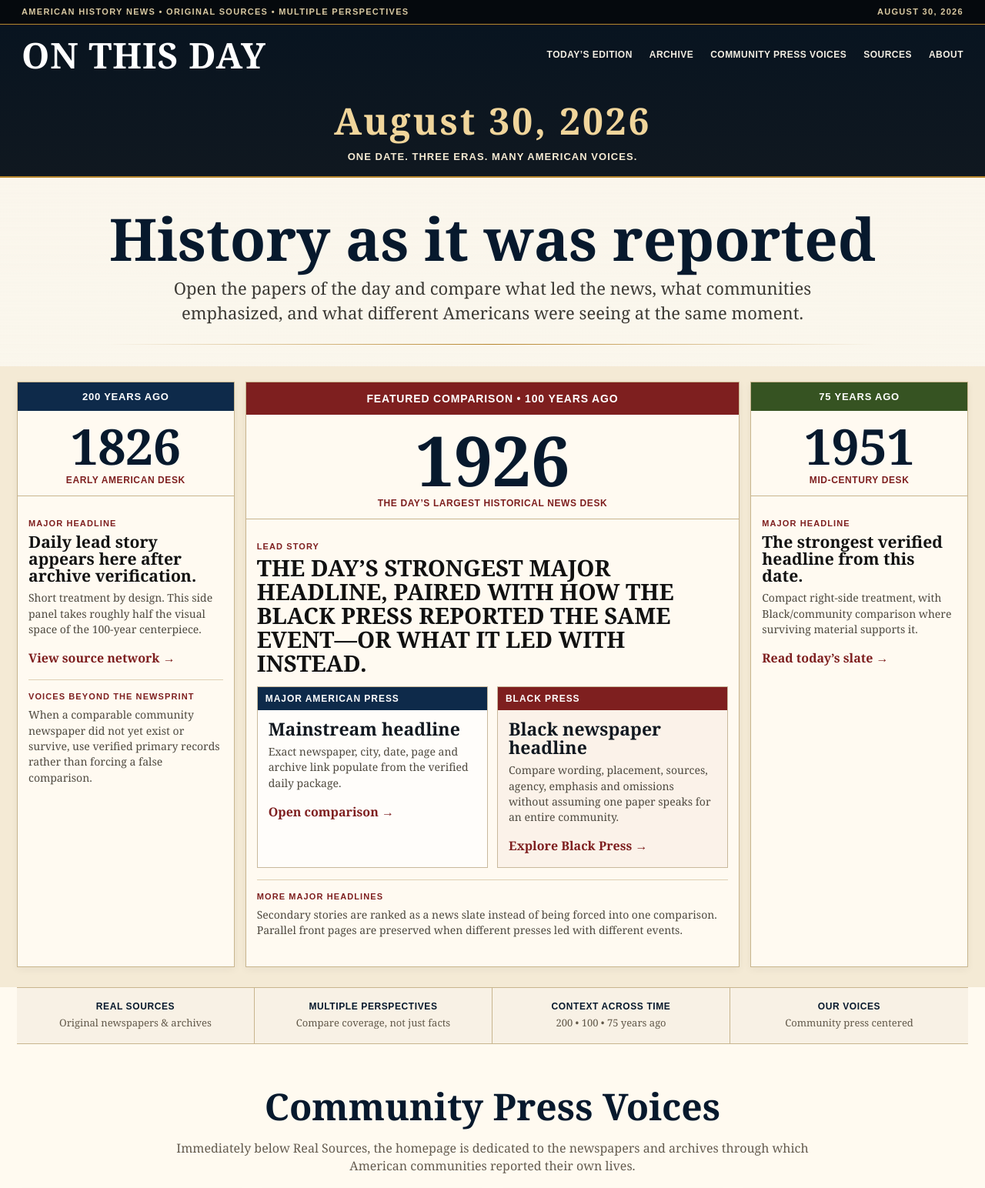
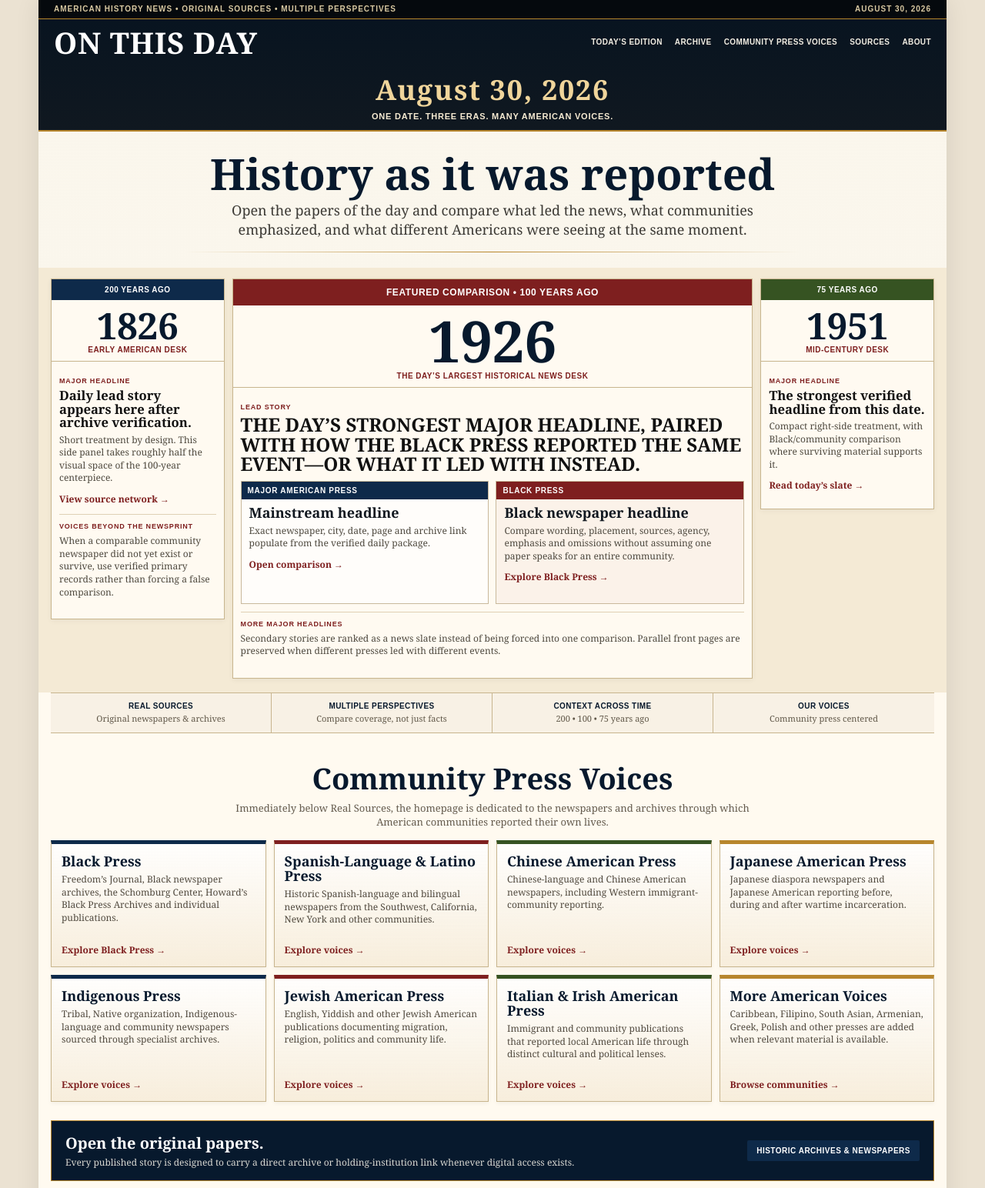
Before and after one commit to aunt-nancy/On-This-Day-TV, a plain HTML site: page index.html in a window 1280 px wide. Shown: the top 1544 px of the page at 77% size. Drawn offline with Linux system fonts and the light colour scheme.

Commit message:
Add files via upload

```diff
--- a/assets/styles.css
+++ b/assets/styles.css
@@ -1,3 +1,4 @@
+
 :root{
   --ink:#111820;
   --navy:#0e2a4a;
@@ -9,129 +10,576 @@
   --paper2:#fffaf0;
   --line:#c8b58e;
   --muted:#6f6658;
-  --shadow:0 12px 34px rgba(18,19,24,.16);
+  --shadow:0 8px 24px rgba(18,19,24,.14);
 }
 *{box-sizing:border-box}
 html{scroll-behavior:smooth}
-body{margin:0;background:#ebe2d2;color:var(--ink);font-family:Georgia,'Times New Roman',serif;line-height:1.45}
+body{margin:0;background:#ebe2d2;color:var(--ink);font-family:Georgia,'Times New Roman',serif;line-height:1.38}
 a{color:inherit}
-.shell{max-width:1440px;margin:0 auto;background:var(--paper2);min-height:100vh;box-shadow:0 0 40px rgba(0,0,0,.10)}
-.topbar{display:flex;justify-content:space-between;gap:20px;padding:9px 28px;background:#05090d;color:#d9c9a2;border-bottom:1px solid var(--gold);font:700 11px/1.2 Arial,sans-serif;letter-spacing:.12em;text-transform:uppercase}
-.masthead{background:linear-gradient(180deg,#081420 0%,#101820 100%);color:#fff;border-bottom:2px solid var(--gold)}
-.navrow{display:flex;align-items:center;justify-content:space-between;gap:24px;padding:18px 28px}
-.brand{text-decoration:none;color:#fff;font-weight:800;font-size:clamp(28px,3.6vw,50px);line-height:.95;letter-spacing:.02em;font-variant:small-caps}
-.nav{display:flex;gap:22px;flex-wrap:wrap;justify-content:flex-end;font:700 12px Arial,sans-serif;text-transform:uppercase;letter-spacing:.04em}
-.nav a{text-decoration:none;color:#f3eee3;border-bottom:2px solid transparent;padding:7px 0}
+
+.shell{
+  max-width:1180px;
+  margin:0 auto;
+  background:var(--paper2);
+  min-height:100vh;
+  box-shadow:0 0 30px rgba(0,0,0,.09)
+}
+
+.topbar{
+  display:flex;
+  justify-content:space-between;
+  gap:16px;
+  padding:6px 20px;
+  background:#05090d;
+  color:#d9c9a2;
+  border-bottom:1px solid var(--gold);
+  font:700 10px/1.2 Arial,sans-serif;
+  letter-spacing:.1em;
+  text-transform:uppercase
+}
+
+.masthead{
+  background:linear-gradient(180deg,#081420 0%,#101820 100%);
+  color:#fff;
+  border-bottom:2px solid var(--gold)
+}
+
+.navrow{
+  display:flex;
+  align-items:center;
+  justify-content:space-between;
+  gap:18px;
+  padding:12px 20px
+}
+
+.brand{
+  text-decoration:none;
+  color:#fff;
+  font-weight:800;
+  font-size:clamp(24px,3vw,40px);
+  line-height:.95;
+  letter-spacing:.02em;
+  font-variant:small-caps
+}
+
+.nav{
+  display:flex;
+  gap:16px;
+  flex-wrap:wrap;
+  justify-content:flex-end;
+  font:700 10px Arial,sans-serif;
+  text-transform:uppercase;
+  letter-spacing:.04em
+}
+
+.nav a{
+  text-decoration:none;
+  color:#f3eee3;
+  border-bottom:2px solid transparent;
+  padding:5px 0
+}
 .nav a:hover{border-color:var(--gold);color:#fff}
-.datebar{text-align:center;font-size:clamp(27px,4vw,48px);font-weight:700;letter-spacing:.06em;padding:10px 24px 0;color:#f0d59b}
-.tagline{text-align:center;margin:4px 0 18px;color:#f5ead2;text-transform:uppercase;font:700 13px Arial,sans-serif;letter-spacing:.08em}
-.hero{position:relative;padding:42px 32px 28px;text-align:center;background:
-  linear-gradient(rgba(250,246,236,.86),rgba(250,246,236,.94)),
-  repeating-linear-gradient(0deg,rgba(61,44,20,.035) 0 1px,transparent 1px 4px)}
-.hero h1,.page-title h1{font-size:clamp(38px,6vw,76px);line-height:.98;margin:0 0 12px;color:var(--navy2)}
-.hero p,.page-title p{max-width:900px;margin:0 auto;color:#3c3a35;font-size:clamp(16px,1.8vw,22px)}
-.rule{height:1px;background:linear-gradient(90deg,transparent,var(--gold),transparent);margin:24px auto 0;max-width:1000px}
-.era-grid{display:grid;grid-template-columns:.55fr 1.25fr .55fr;gap:14px;padding:20px 22px 26px;background:var(--paper)}
-.era{border:1px solid var(--line);background:#fffaf1;box-shadow:0 3px 10px rgba(0,0,0,.05);overflow:hidden}
-.era .label{padding:11px 13px;text-transform:uppercase;text-align:center;color:#fff;font:800 13px Arial,sans-serif;letter-spacing:.06em;background:var(--navy)}
-.era.center .label{background:var(--red);font-size:14px;padding:13px}
+
+.datebar{
+  text-align:center;
+  font-size:clamp(22px,3vw,36px);
+  font-weight:700;
+  letter-spacing:.05em;
+  padding:7px 18px 0;
+  color:#f0d59b
+}
+
+.tagline{
+  text-align:center;
+  margin:3px 0 12px;
+  color:#f5ead2;
+  text-transform:uppercase;
+  font:700 11px Arial,sans-serif;
+  letter-spacing:.07em
+}
+
+.hero{
+  position:relative;
+  padding:26px 22px 20px;
+  text-align:center;
+  background:
+    linear-gradient(rgba(250,246,236,.86),rgba(250,246,236,.94)),
+    repeating-linear-gradient(0deg,rgba(61,44,20,.035) 0 1px,transparent 1px 4px)
+}
+
+.hero h1,.page-title h1{
+  font-size:clamp(30px,4.8vw,56px);
+  line-height:1;
+  margin:0 0 8px;
+  color:var(--navy2)
+}
+
+.hero p,.page-title p{
+  max-width:760px;
+  margin:0 auto;
+  color:#3c3a35;
+  font-size:clamp(14px,1.5vw,18px)
+}
+
+.rule{
+  height:1px;
+  background:linear-gradient(90deg,transparent,var(--gold),transparent);
+  margin:16px auto 0;
+  max-width:800px
+}
+
+/* Locked hierarchy: short side eras, large center era */
+.era-grid{
+  display:grid;
+  grid-template-columns:.46fr 1.38fr .46fr;
+  gap:10px;
+  align-items:start;
+  padding:14px 16px 18px;
+  background:var(--paper)
+}
+
+.era{
+  border:1px solid var(--line);
+  background:#fffaf1;
+  box-shadow:0 2px 7px rgba(0,0,0,.05);
+  overflow:hidden
+}
+
+.era.left,.era.right{
+  align-self:start;
+}
+
+.era .label{
+  padding:8px 9px;
+  text-transform:uppercase;
+  text-align:center;
+  color:#fff;
+  font:800 10px Arial,sans-serif;
+  letter-spacing:.05em;
+  background:var(--navy)
+}
+
+.era.center .label{
+  background:var(--red);
+  font-size:12px;
+  padding:10px
+}
+
 .era.right .label{background:var(--green)}
-.year{text-align:center;font-size:clamp(42px,5vw,72px);line-height:1;font-weight:800;padding-top:14px;color:var(--navy2)}
-.era.center .year{font-size:clamp(58px,7vw,96px)}
-.ago{text-align:center;color:var(--red);font:800 12px Arial,sans-serif;text-transform:uppercase;letter-spacing:.05em;padding:5px 12px 13px;border-bottom:1px solid var(--line)}
-.content{padding:14px}
-.mini-card{padding:15px 0;border-bottom:1px solid #dfd0b4}
+
+.year{
+  text-align:center;
+  font-size:clamp(32px,3.7vw,50px);
+  line-height:1;
+  font-weight:800;
+  padding-top:9px;
+  color:var(--navy2)
+}
+
+.era.center .year{
+  font-size:clamp(48px,5.8vw,76px)
+}
+
+.ago{
+  text-align:center;
+  color:var(--red);
+  font:800 10px Arial,sans-serif;
+  text-transform:uppercase;
+  letter-spacing:.05em;
+  padding:3px 8px 9px;
+  border-bottom:1px solid var(--line)
+}
+
+.content{padding:10px}
+
+.mini-card{
+  padding:10px 0;
+  border-bottom:1px solid #dfd0b4
+}
 .mini-card:last-child{border-bottom:0}
-.kicker{font:800 11px Arial,sans-serif;text-transform:uppercase;letter-spacing:.1em;color:var(--red);margin-bottom:7px}
-.headline{font-size:clamp(20px,2.3vw,34px);font-weight:800;line-height:1.05;color:#111;text-transform:uppercase}
-.era.left .headline,.era.right .headline{font-size:clamp(17px,1.65vw,24px);text-transform:none}
-.dek{color:#4e493f;margin:8px 0;font-size:14px}
-.source-link{display:inline-block;margin-top:8px;color:var(--red);font-weight:700;text-decoration:none;border-bottom:1px solid transparent}
+
+.kicker{
+  font:800 9px Arial,sans-serif;
+  text-transform:uppercase;
+  letter-spacing:.09em;
+  color:var(--red);
+  margin-bottom:5px
+}
+
+.headline{
+  font-size:clamp(17px,1.9vw,27px);
+  font-weight:800;
+  line-height:1.05;
+  color:#111;
+  text-transform:uppercase
+}
+
+.era.left .headline,.era.right .headline{
+  font-size:clamp(14px,1.3vw,19px);
+  text-transform:none
+}
+
+.dek{
+  color:#4e493f;
+  margin:6px 0;
+  font-size:12px
+}
+
+.source-link{
+  display:inline-block;
+  margin-top:5px;
+  color:var(--red);
+  font-size:12px;
+  font-weight:700;
+  text-decoration:none;
+  border-bottom:1px solid transparent
+}
 .source-link:hover{border-color:currentColor}
-.comparison{display:grid;grid-template-columns:1fr 1fr;gap:12px;margin-top:14px}
-.press-card{border:1px solid #c9b99c;background:#fffdfa;padding:14px;min-height:210px}
+
+.comparison{
+  display:grid;
+  grid-template-columns:1fr 1fr;
+  gap:9px;
+  margin-top:9px
+}
+
+.press-card{
+  border:1px solid #c9b99c;
+  background:#fffdfa;
+  padding:10px;
+  min-height:160px
+}
+
 .press-card.black{background:#fbf2e9}
-.press-title{font:800 12px Arial,sans-serif;text-transform:uppercase;letter-spacing:.08em;color:#fff;background:var(--navy);padding:8px 10px;margin:-14px -14px 12px}
+
+.press-title{
+  font:800 10px Arial,sans-serif;
+  text-transform:uppercase;
+  letter-spacing:.07em;
+  color:#fff;
+  background:var(--navy);
+  padding:6px 8px;
+  margin:-10px -10px 8px
+}
+
 .press-card.black .press-title{background:var(--red)}
-.press-card strong{display:block;font-size:23px;line-height:1.05}
-.trust-strip{display:grid;grid-template-columns:repeat(4,1fr);gap:0;border-top:1px solid var(--line);border-bottom:1px solid var(--line);background:#f8f1e5;margin:0 22px 28px}
-.trust-item{padding:17px 18px;border-right:1px solid var(--line);text-align:center}
+
+.press-card strong{
+  display:block;
+  font-size:18px;
+  line-height:1.06
+}
+
+.trust-strip{
+  display:grid;
+  grid-template-columns:repeat(4,1fr);
+  gap:0;
+  border-top:1px solid var(--line);
+  border-bottom:1px solid var(--line);
+  background:#f8f1e5;
+  margin:0 16px 20px
+}
+
+.trust-item{
+  padding:11px 12px;
+  border-right:1px solid var(--line);
+  text-align:center
+}
 .trust-item:last-child{border-right:0}
-.trust-item strong{display:block;font:800 12px Arial,sans-serif;color:var(--navy2);letter-spacing:.05em}
-.trust-item span{display:block;color:#615849;font-size:13px;margin-top:5px}
-.section{padding:18px 22px 36px}
-.section-head{text-align:center;margin-bottom:20px}
-.section-head h2{font-size:clamp(30px,4vw,48px);margin:0;color:var(--navy2)}
-.section-head p{max-width:850px;margin:8px auto;color:#645b4e}
-.voices-grid{display:grid;grid-template-columns:repeat(4,1fr);gap:14px}
-.voice{min-height:210px;padding:18px;border:1px solid #c8b58d;background:
-  linear-gradient(180deg,rgba(255,255,255,.85),rgba(247,237,219,.96)),
-  repeating-linear-gradient(0deg,rgba(42,35,24,.03) 0 1px,transparent 1px 4px);
-  display:flex;flex-direction:column;justify-content:space-between;box-shadow:0 3px 9px rgba(0,0,0,.05)}
-.voice:nth-child(4n+1){border-top:7px solid var(--navy)}
-.voice:nth-child(4n+2){border-top:7px solid var(--red)}
-.voice:nth-child(4n+3){border-top:7px solid var(--green)}
-.voice:nth-child(4n+4){border-top:7px solid var(--gold)}
-.voice h3{font-size:23px;line-height:1.05;margin:0 0 9px;color:var(--navy2)}
-.voice p{color:#514a3f;margin:0}
-.voice a{margin-top:18px;font-weight:700;color:var(--red);text-decoration:none}
-.cta{margin:0 22px 28px;padding:22px 26px;background:var(--navy2);color:#fff;display:flex;align-items:center;justify-content:space-between;gap:20px;border:1px solid var(--gold)}
-.cta h3{margin:0 0 4px;font-size:26px}.cta p{margin:0;color:#d9d8d2}
-.button{display:inline-block;background:var(--navy);color:#fff!important;text-decoration:none;padding:11px 16px;border:0;border-radius:2px;font:800 12px Arial,sans-serif;text-transform:uppercase;letter-spacing:.05em;cursor:pointer}
+
+.trust-item strong{
+  display:block;
+  font:800 10px Arial,sans-serif;
+  color:var(--navy2);
+  letter-spacing:.04em
+}
+
+.trust-item span{
+  display:block;
+  color:#615849;
+  font-size:11px;
+  margin-top:3px
+}
+
+.section{padding:12px 16px 24px}
+
+.section-head{text-align:center;margin-bottom:14px}
+
+.section-head h2{
+  font-size:clamp(24px,3.1vw,38px);
+  margin:0;
+  color:var(--navy2)
+}
+
+.section-head p{
+  max-width:720px;
+  margin:5px auto;
+  color:#645b4e;
+  font-size:13px
+}
+
+.voices-grid{
+  display:grid;
+  grid-template-columns:repeat(4,1fr);
+  gap:10px
+}
+
+.voice{
+  min-height:165px;
+  padding:13px;
+  border:1px solid #c8b58d;
+  background:
+    linear-gradient(180deg,rgba(255,255,255,.85),rgba(247,237,219,.96)),
+    repeating-linear-gradient(0deg,rgba(42,35,24,.03) 0 1px,transparent 1px 4px);
+  display:flex;
+  flex-direction:column;
+  justify-content:space-between;
+  box-shadow:0 2px 6px rgba(0,0,0,.05)
+}
+
+.voice:nth-child(4n+1){border-top:5px solid var(--navy)}
+.voice:nth-child(4n+2){border-top:5px solid var(--red)}
+.voice:nth-child(4n+3){border-top:5px solid var(--green)}
+.voice:nth-child(4n+4){border-top:5px solid var(--gold)}
+
+.voice h3{
+  font-size:18px;
+  line-height:1.05;
+  margin:0 0 6px;
+  color:var(--navy2)
+}
+
+.voice p{
+  color:#514a3f;
+  margin:0;
+  font-size:12px
+}
+
+.voice a{
+  margin-top:11px;
+  font-size:12px;
+  font-weight:700;
+  color:var(--red);
+  text-decoration:none
+}
+
+.cta{
+  margin:0 16px 20px;
+  padding:15px 18px;
+  background:var(--navy2);
+  color:#fff;
+  display:flex;
+  align-items:center;
+  justify-content:space-between;
+  gap:15px;
+  border:1px solid var(--gold)
+}
+
+.cta h3{margin:0 0 3px;font-size:20px}
+.cta p{margin:0;color:#d9d8d2;font-size:12px}
+
+.button{
+  display:inline-block;
+  background:var(--navy);
+  color:#fff!important;
+  text-decoration:none;
+  padding:8px 12px;
+  border:0;
+  border-radius:2px;
+  font:800 10px Arial,sans-serif;
+  text-transform:uppercase;
+  letter-spacing:.05em;
+  cursor:pointer
+}
 .button.alt{background:var(--red)}
-.footer{padding:28px;background:#07111c;color:#eee;border-top:2px solid var(--gold)}
-.footer-grid{display:grid;grid-template-columns:2fr 1fr 1fr;gap:24px}
-.footer h3{font-size:30px;margin:0 0 8px;color:#efd9a4}.footer p{color:#d3d0c9}.footer a{color:#fff;text-decoration:none}.footer a:hover{text-decoration:underline}
-.fine{margin-top:18px;padding-top:13px;border-top:1px solid rgba(255,255,255,.18);font-size:12px;color:#b9b8b2}
-.page-title{padding:42px 28px;background:var(--paper);border-bottom:1px solid var(--line);text-align:center}
-.page-title h1{font-size:clamp(40px,5vw,68px)}
-.notice{margin:22px;padding:16px 18px;border:1px solid #d0ba8a;background:#fff4cf;color:#4d3f1c}
-.notice.discrepancy{background:#fae6e6;border-color:#bd6b6b;color:#5a2020}
-.story-list{padding:0 22px 34px}
-.story-row{display:grid;grid-template-columns:180px 1fr 180px;gap:22px;align-items:center;padding:24px 0;border-bottom:1px solid #d9cbb1}
-.story-era{font-size:31px;font-weight:800;color:var(--navy2)}
-.story-meta{font:800 10px Arial,sans-serif;text-transform:uppercase;color:var(--red);letter-spacing:.08em}
-.story-row h2{margin:4px 0 7px;font-size:27px}.story-row p{margin:0;color:#514a3f}
-.filters{display:grid;grid-template-columns:2fr repeat(3,1fr);gap:10px;padding:22px}
-.filters input,.filters select{width:100%;padding:12px;border:1px solid #baa984;background:#fff;font:14px Arial,sans-serif}
-.archive-grid,.source-grid{display:grid;grid-template-columns:repeat(3,1fr);gap:14px;padding:0 22px 34px}
-.archive-card,.source-card{padding:18px;border:1px solid #cdbb98;background:#fffaf1;min-height:190px;box-shadow:0 3px 8px rgba(0,0,0,.04)}
-.archive-card h3,.source-card h3{font-size:23px;line-height:1.1;margin:10px 0}.archive-card p,.source-card p{color:#514a3f}
-.badge{display:inline-block;padding:5px 8px;background:var(--navy);color:#fff;font:800 10px Arial,sans-serif;text-transform:uppercase;letter-spacing:.06em}
-.source-card a{font-weight:800;color:var(--red);text-decoration:none}
-.about-grid{display:grid;grid-template-columns:2fr .8fr;gap:24px;padding:24px 22px 36px}
-.prose{font-size:17px}.prose h2{color:var(--navy2);font-size:30px;margin-top:26px}.prose p{color:#453f36}
-.sidebar{border:1px solid #cdbb98;background:#f5ead6;padding:20px;align-self:start;position:sticky;top:18px}.sidebar h3{margin:0 0 7px;color:var(--red);font-size:21px}.sidebar p{margin:0 0 22px;color:#453f36}
+
+.footer{
+  padding:20px;
+  background:#07111c;
+  color:#eee;
+  border-top:2px solid var(--gold)
+}
+
+.footer-grid{
+  display:grid;
+  grid-template-columns:2fr 1fr 1fr;
+  gap:18px
+}
+
+.footer h3{font-size:23px;margin:0 0 6px;color:#efd9a4}
+.footer p{color:#d3d0c9;font-size:12px}
+.footer a{color:#fff;text-decoration:none}
+.footer a:hover{text-decoration:underline}
+
+.fine{
+  margin-top:12px;
+  padding-top:9px;
+  border-top:1px solid rgba(255,255,255,.18);
+  font-size:10px;
+  color:#b9b8b2
+}
+
+.page-title{
+  padding:28px 20px;
+  background:var(--paper);
+  border-bottom:1px solid var(--line);
+  text-align:center
+}
+
+.page-title h1{font-size:clamp(30px,4vw,50px)}
+
+.notice{
+  margin:16px;
+  padding:11px 13px;
+  border:1px solid #d0ba8a;
+  background:#fff4cf;
+  color:#4d3f1c;
+  font-size:12px
+}
+
+.notice.discrepancy{
+  background:#fae6e6;
+  border-color:#bd6b6b;
+  color:#5a2020
+}
+
+.story-list{padding:0 16px 24px}
+
+.story-row{
+  display:grid;
+  grid-template-columns:130px 1fr 130px;
+  gap:16px;
+  align-items:center;
+  padding:17px 0;
+  border-bottom:1px solid #d9cbb1
+}
+
+.story-era{font-size:24px;font-weight:800;color:var(--navy2)}
+.story-meta{font:800 9px Arial,sans-serif;text-transform:uppercase;color:var(--red);letter-spacing:.07em}
+.story-row h2{margin:3px 0 5px;font-size:21px}
+.story-row p{margin:0;color:#514a3f;font-size:12px}
+
+.filters{
+  display:grid;
+  grid-template-columns:2fr repeat(3,1fr);
+  gap:8px;
+  padding:16px
+}
+
+.filters input,.filters select{
+  width:100%;
+  padding:9px;
+  border:1px solid #baa984;
+  background:#fff;
+  font:12px Arial,sans-serif
+}
+
+.archive-grid,.source-grid{
+  display:grid;
+  grid-template-columns:repeat(3,1fr);
+  gap:10px;
+  padding:0 16px 24px
+}
+
+.archive-card,.source-card{
+  padding:13px;
+  border:1px solid #cdbb98;
+  background:#fffaf1;
+  min-height:150px;
+  box-shadow:0 2px 6px rgba(0,0,0,.04)
+}
+
+.archive-card h3,.source-card h3{
+  font-size:18px;
+  line-height:1.1;
+  margin:7px 0
+}
+
+.archive-card p,.source-card p{
+  color:#514a3f;
+  font-size:12px
+}
+
+.badge{
+  display:inline-block;
+  padding:4px 6px;
+  background:var(--navy);
+  color:#fff;
+  font:800 8px Arial,sans-serif;
+  text-transform:uppercase;
+  letter-spacing:.05em
+}
+
+.source-card a{
+  font-weight:800;
+  color:var(--red);
+  text-decoration:none;
+  font-size:12px
+}
+
+.about-grid{
+  display:grid;
+  grid-template-columns:2fr .8fr;
+  gap:18px;
+  padding:18px 16px 26px
+}
+
+.prose{font-size:14px}
+.prose h2{color:var(--navy2);font-size:23px;margin-top:19px}
+.prose p{color:#453f36}
+
+.sidebar{
+  border:1px solid #cdbb98;
+  background:#f5ead6;
+  padding:14px;
+  align-self:start;
+  position:sticky;
+  top:14px
+}
+.sidebar h3{margin:0 0 5px;color:var(--red);font-size:17px}
+.sidebar p{margin:0 0 15px;color:#453f36;font-size:12px}
+
 [hidden]{display:none!important}
+
 @media(max-width:1050px){
-  .era-grid{grid-template-columns:.7fr 1.6fr .7fr}
+  .shell{max-width:100%}
+  .era-grid{grid-template-columns:.6fr 1.45fr .6fr}
   .voices-grid{grid-template-columns:repeat(2,1fr)}
   .archive-grid,.source-grid{grid-template-columns:repeat(2,1fr)}
   .trust-strip{grid-template-columns:repeat(2,1fr)}
   .trust-item:nth-child(2){border-right:0}
-  .story-row{grid-template-columns:140px 1fr}
+  .story-row{grid-template-columns:115px 1fr}
   .story-row>div:last-child{grid-column:2}
 }
+
 @media(max-width:760px){
   .topbar{display:none}
-  .navrow{align-items:flex-start;flex-direction:column;padding:16px 18px}
-  .nav{gap:12px;font-size:10px}
-  .datebar{font-size:30px}
-  .hero{padding:30px 18px 22px}
-  .era-grid{grid-template-columns:1fr;padding:12px}
+  .navrow{align-items:flex-start;flex-direction:column;padding:12px 14px}
+  .nav{gap:10px;font-size:9px}
+  .datebar{font-size:26px}
+  .hero{padding:22px 14px 16px}
+
+  .era-grid{grid-template-columns:1fr;padding:10px}
   .era.center{order:-1}
   .era.left,.era.right{max-height:none}
-  .era.left .content,.era.right .content{display:grid;grid-template-columns:1fr;gap:0}
+
   .comparison{grid-template-columns:1fr}
-  .trust-strip{margin:0 12px 20px;grid-template-columns:1fr 1fr}
-  .section{padding:14px 12px 28px}
-  .voices-grid,.archive-grid,.source-grid{grid-template-columns:1fr;padding-left:12px;padding-right:12px}
-  .cta{margin:0 12px 22px;flex-direction:column;align-items:flex-start}
+
+  .trust-strip{margin:0 10px 16px;grid-template-columns:1fr 1fr}
+  .section{padding:10px 10px 22px}
+
+  .voices-grid,.archive-grid,.source-grid{
+    grid-template-columns:1fr;
+    padding-left:10px;
+    padding-right:10px
+  }
+
+  .cta{margin:0 10px 18px;flex-direction:column;align-items:flex-start}
   .footer-grid{grid-template-columns:1fr}
-  .filters{grid-template-columns:1fr;padding:12px}
-  .story-list{padding:0 12px 24px}
-  .story-row{grid-template-columns:1fr;gap:12px}
+  .filters{grid-template-columns:1fr;padding:10px}
+  .story-list{padding:0 10px 20px}
+  .story-row{grid-template-columns:1fr;gap:9px}
   .story-row>div:last-child{grid-column:1}
-  .about-grid{grid-template-columns:1fr;padding:12px}
+  .about-grid{grid-template-columns:1fr;padding:10px}
   .sidebar{position:static}
 }
```
